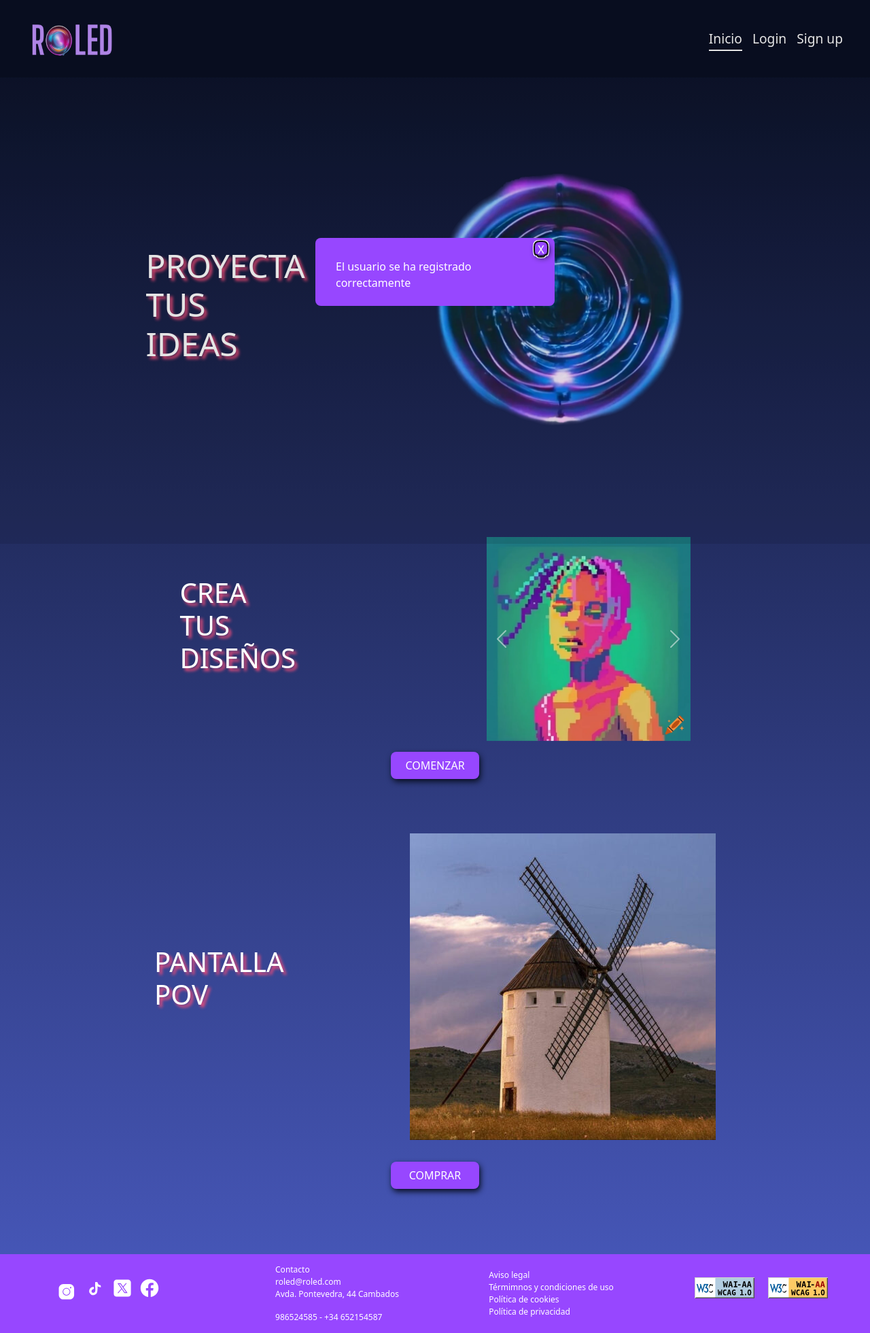
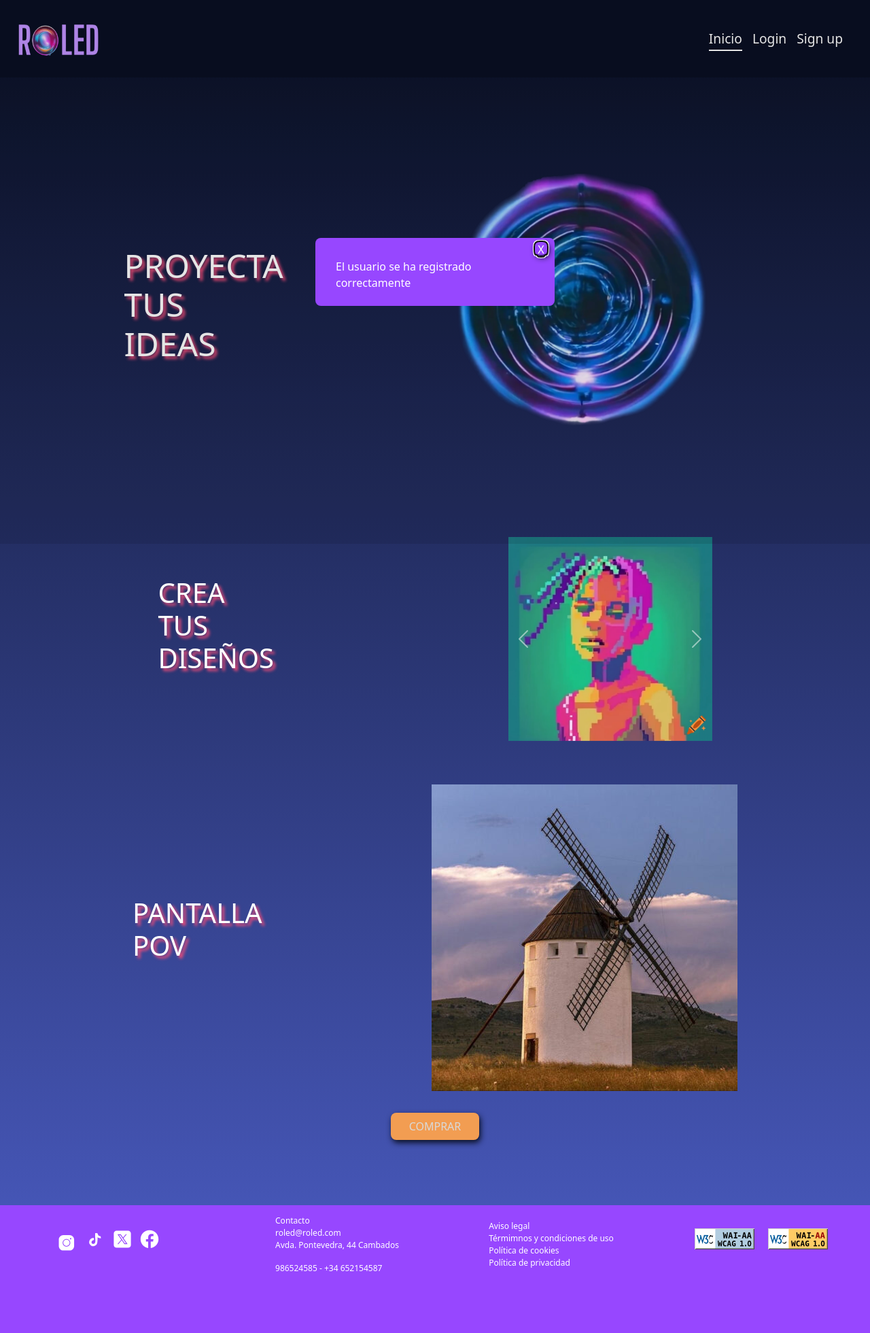
Before and after one commit to nenpav/Proxecto-DAW-23-24, a PHP site: page /?registro=ok in a window 1280 px wide. Shown: the whole page at 68% size. After the commit the page ends 1870 px from the top, so only its background shows below. Run offline with PHP 8.4, Linux system fonts and the light colour scheme; some libraries are stand-ins or nearby versions.

Commit message:
arreglo accesibilidad y contraste

```diff
--- a/Roled/documents/registro.php
+++ b/Roled/documents/registro.php
@@ -138,11 +138,11 @@
       <form action="../backend/sesiones/iniciarSesion.php" method="POST">
         <p>
             <label for="user">Usuario</label>
-            <input type="text" name="user">
+            <input type="text" name="user" id="user">
         </p>
         <p>
             <label for="pwd">Contraseña</label>
-            <input type="password" name="pwd">
+            <input type="password" name="pwd" id="pwd">
         </p>
         <input class="boton" id="loginForm" type="submit" value="Login">
      </form>
--- a/Roled/index.php
+++ b/Roled/index.php
@@ -95,9 +95,9 @@ $conexionBBDD = new mysqli('localhost','root','','roled');
                   <span class="visually-hidden">Next</span>
                 </button>
             </section>
-            <section class="comenzar">
+            <!-- <section class="comenzar">
                 <button class="boton">comenzar</button>
-            </section>
+            </section> -->
         </section>
         <section class="portada">
           <h2>Pantalla POV</h2>
@@ -105,7 +105,7 @@ $conexionBBDD = new mysqli('localhost','root','','roled');
             <img src="./src/img/molino.delfin.cuadrado.CWEB_-e1612817731327.jpg" alt="">
           </figure>
           <section class="comenzar">
-            <button class="boton">comprar</button>
+            <button class="boton deshabilitar">comprar</button>
         </section>
         </section>
     </main>
@@ -171,11 +171,11 @@ $conexionBBDD = new mysqli('localhost','root','','roled');
           <form action="./backend/sesiones/iniciarSesion.php" method="POST">
             <p>
                 <label for="user">Usuario</label>
-                <input type="text" name="user">
+                <input type="text" name="user" id="user">
             </p>
             <p>
                 <label for="pwd">Contraseña</label>
-                <input type="password" name="pwd">
+                <input type="password" name="pwd" id="pwd">
             </p>
             <p id='errorS'></p>
             <input class="boton" id="loginForm" type="submit" value="Login">
--- a/Roled/src/css/base.css
+++ b/Roled/src/css/base.css
@@ -61,7 +61,7 @@ main{
 =============================================*/
 
 header{
-    width: 100vw;
+    width: 100%;
     height:max-content;
     padding: 1rem 0px;
     display: flex;
@@ -74,7 +74,7 @@ header{
     margin-bottom: 1rem;
     background-color: var(--clr-fondo-primario);
     z-index: 99;
-    padding-left: 20px;
+   /*  padding-left: 20px; */
 }
 
 #logo{
@@ -233,6 +233,10 @@ li{
     color: #D9D9D9;
 }
 
+.deshabilitar{
+    background-color: var(--clr-disabled);
+    color: #D9D9D9;
+}
 /*=====  End of Estilos del botón  ======*/
 
 
@@ -557,8 +561,10 @@ li{
 }
 
 @media screen and (min-width: 1024px) {
+
+
     main{
-        width: 90%;
+        width: 100%;
         margin: 0 auto;
     }
     nav > ul{
--- a/Roled/src/css/form.css
+++ b/Roled/src/css/form.css
@@ -36,6 +36,7 @@ section#der{
 p{
     display: flex;
     flex-direction: column;
+    color: var(--clr-letra);
 }
 
 
@@ -122,6 +123,7 @@ input#registroForm.boton{
 
     #formR p{
         width: 100%;
+
     }
     #formR label, #formR input{
         width: 90%;
--- a/Roled/src/css/modales.css
+++ b/Roled/src/css/modales.css
@@ -54,7 +54,9 @@ dialog #left{
     justify-content: center;
     align-items: center;
 }
-
+#left p{
+    color: var(--clr-letra);
+}
 dialog #rigth{
     position: relative;
     width: 100%;
```
